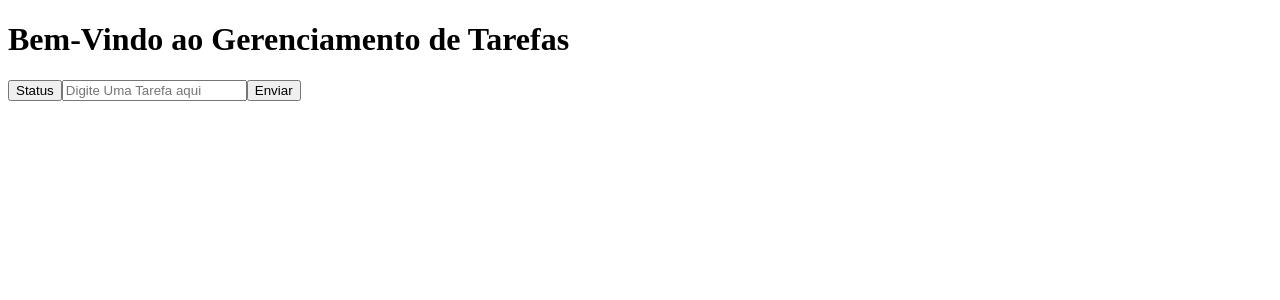
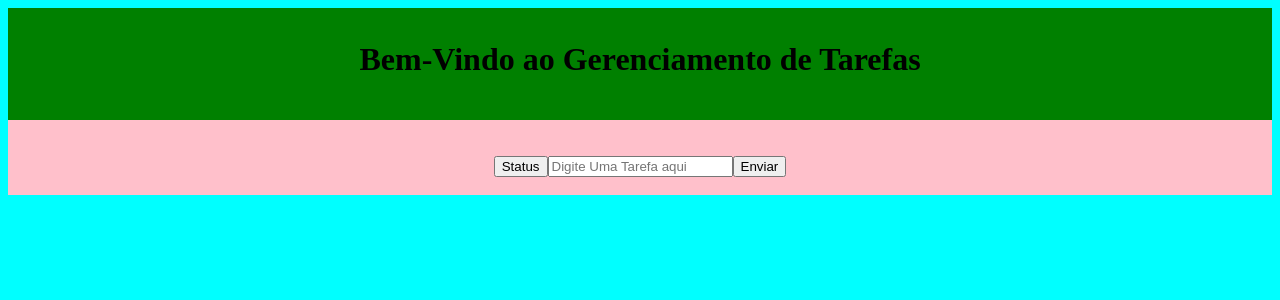
Before and after one commit to Edivansanto5/todoList, a Vue app: page / in a window 1280 px wide. Shown: the top 300 px of the page. Built offline with nearby package versions, Linux system fonts and the light colour scheme.

Commit message:
stilizando com o css

```diff
--- a/src/components/todoList.vue
+++ b/src/components/todoList.vue
@@ -1,6 +1,9 @@
 <template>
      <div class="conteiner">
+        <div class="title">
             <h1>Bem-Vindo ao Gerenciamento de Tarefas</h1>
+        </div>
+        <br><br>
         <button>Status</button>
         <input type="text" v-model.trim="lista.text" placeholder="Digite Uma Tarefa aqui">
         <button type="button" @click="addLista()" > Enviar</button>
@@ -14,7 +17,7 @@
             </select>
             <span> {{ lista.text }}</span> <a class="mr-10" @click="deleta"> <i class="fa-solid fa-trash-can"></i></a>
         </div>
-
+        <br>
         <br>
   </div>
 </template>
@@ -45,7 +48,20 @@ export default {
 </script>
 
 <style>
+    body{
+        background-color: aqua;
+    }
+    .conteiner{
+        background-color: pink;
+        text-align: center;
+        width: 100%;
+        height:100%;
+    }
+    .title{
+        background: green;
+        height: 100px;
+        padding-top: 12px;
 
 
-
+    }
 </style>
```
Lines whose indentation alone changed are shown as unchanged.
